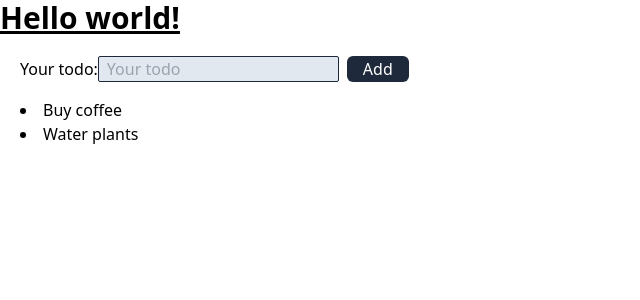
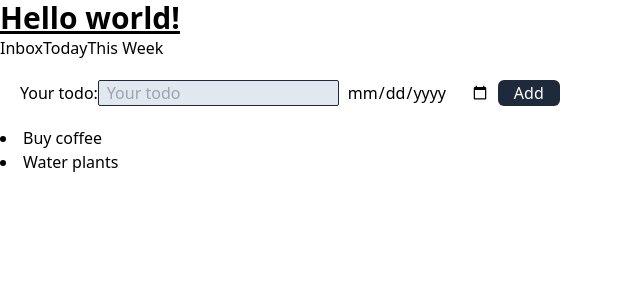
Before and after one commit to Hack-Weekly/magenta-tiger-todo-app, a React (Vite) app: page / in a window 1280 px wide. Shown: the top 300 px of the page, without its empty margins (0-640 px from the left). Built offline with nearby package versions, Linux system fonts and the light colour scheme.

Commit message:
BUILD - raised state for todos and added date picker value. Created filter useEffect which updates dom based on button clicked.

```diff
--- a/package.json
+++ b/package.json
@@ -10,6 +10,7 @@
   },
   "dependencies": {
     "axios": "^1.3.4",
+    "date-fns": "^2.29.3",
     "nanoid": "^4.0.1",
     "react": "^18.2.0",
     "react-dom": "^18.2.0"
--- a/src/App.jsx
+++ b/src/App.jsx
@@ -1,13 +1,92 @@
-import "./App.css";
-import TodoForm from "./Components/TodoForm";
+import "./App.css"
+import TodoForm from "./Components/TodoForm"
+import { useState, useEffect } from "react"
+import { nanoid } from "nanoid"
+import { parseISO, isToday, isThisWeek } from "date-fns"
 
 function App() {
-  return (
-    <>
-      <h1 className="text-3xl font-bold underline">Hello world!</h1>
-      <TodoForm />
-    </>
-  );
+    const [inputValue, setInputValue] = useState("")
+    const [dateValue, setDateValue] = useState(null)
+    const [todos, setTodos] = useState([
+        { id: nanoid(), name: "Buy coffee" },
+        { id: nanoid(), name: "Water plants" },
+    ])
+    const [filteredTodos, setFilteredTodos] = useState([])
+    const [currentFilter, setCurrentFilter] = useState("inbox")
+
+    //filter todos and update dom on filter & todo change//
+    useEffect(() => {
+        if (currentFilter === "inbox") {
+            setFilteredTodos([...todos])
+        }
+        if (currentFilter === "today") {
+            setFilteredTodos(
+                todos.filter(todo => {
+                    return isToday(parseISO(todo.date))
+                })
+            )
+        }
+        if (currentFilter === "thisWeek") {
+            setFilteredTodos(
+                todos.filter(todo => {
+                    return isThisWeek(parseISO(todo.date))
+                })
+            )
+        }
+    }, [todos, currentFilter])
+
+    return (
+        <>
+            <h1 className="text-3xl font-bold underline">Hello world!</h1>
+            <header>
+                <nav>
+                    <button
+                        onClick={() => {
+                            setCurrentFilter("inbox")
+                        }}
+                    >
+                        Inbox
+                    </button>
+                    <button
+                        onClick={() => {
+                            setCurrentFilter("today")
+                        }}
+                    >
+                        Today
+                    </button>
+                    <button
+                        onClick={() => {
+                            setCurrentFilter("thisWeek")
+                        }}
+                    >
+                        This Week
+                    </button>
+                </nav>
+            </header>
+            <TodoForm
+                todos={todos}
+                setTodos={setTodos}
+                inputValue={inputValue}
+                setInputValue={setInputValue}
+                dateValue={dateValue}
+                setDateValue={setDateValue}
+            />
+            {/* Create todo component like <TodoModule/> or something? */}
+            {filteredTodos ? (
+                <ul className="list-disc">
+                    {filteredTodos.map(todo => {
+                        return (
+                            <li className="list-inside" key={todo.id}>
+                                {todo.name} {dateValue ? "-" : " "} {todo.date}
+                            </li>
+                        )
+                    })}
+                </ul>
+            ) : (
+                ""
+            )}
+        </>
+    )
 }
 
-export default App;
+export default App
--- a/src/Components/TodoForm.jsx
+++ b/src/Components/TodoForm.jsx
@@ -1,22 +1,26 @@
-import { nanoid } from "nanoid";
-import { useEffect, useState } from "react";
+import { nanoid } from "nanoid"
+import { useEffect, useState } from "react"
 
-export default function TodoForm() {
-  const [inputValue, setInputValue] = useState("");
-  const [todos, setTodos] = useState([
-    { id: nanoid(), name: "Buy coffee" },
-    { id: nanoid(), name: "Water plants" },
-  ]);
-
+export default function TodoForm({
+    todos,
+    setTodos,
+    inputValue,
+    setInputValue,
+    dateValue,
+    setDateValue,
+}) {
     function addTodo(event) {
-    event.preventDefault();
-    setTodos([...todos, { id: nanoid(), name: inputValue }]);
-    setInputValue("");
+        event.preventDefault()
+        setTodos([
+            ...todos,
+            { id: nanoid(), name: inputValue, date: dateValue },
+        ])
+        setInputValue("")
     }
 
     useEffect(() => {
-    localStorage.setItem("todos", JSON.stringify(todos));
-  }, [todos]);
+        localStorage.setItem("todos", JSON.stringify(todos))
+    }, [todos])
 
     return (
         <section className="grid gap-4 p-5">
@@ -25,14 +29,22 @@ export default function TodoForm() {
                     Your todo:
                     <input
                         value={inputValue}
-            onChange={(event) => {
-              setInputValue(event.target.value);
+                        onChange={event => {
+                            setInputValue(event.target.value)
                         }}
                         placeholder="Your todo"
                         className="bg-slate-200 pl-2 rounded-sm border border-slate-800"
                         type="text"
                     />
                 </label>
+                <input
+                    type="date"
+                    name="dateInput"
+                    id="dateInput"
+                    onChange={event => {
+                        setDateValue(event.target.value)
+                    }}
+                />
                 <button
                     className="rounded-md bg-slate-800 text-white px-4"
                     type="submit"
@@ -40,16 +52,6 @@ export default function TodoForm() {
                     Add
                 </button>
             </form>
-
-      <ul className="list-disc">
-        {todos.map((todo) => {
-          return (
-            <li className="list-inside" key={todo.id}>
-              {todo.name}
-            </li>
-          );
-        })}
-      </ul>
         </section>
-  );
+    )
 }
```
Also changed, not shown: 1 other file (tests, documents, lock files or other folders). Lines whose indentation alone changed are shown as unchanged.
